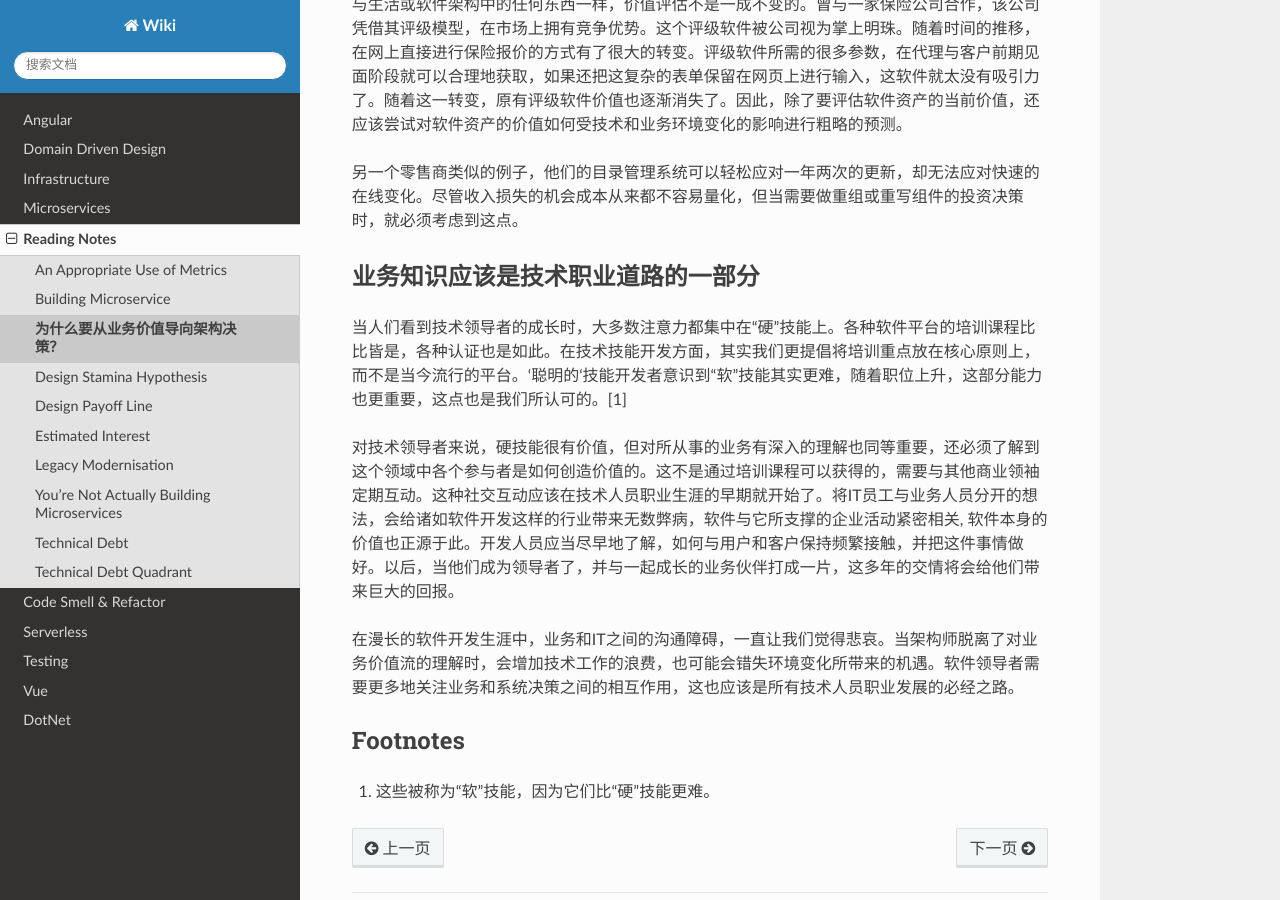
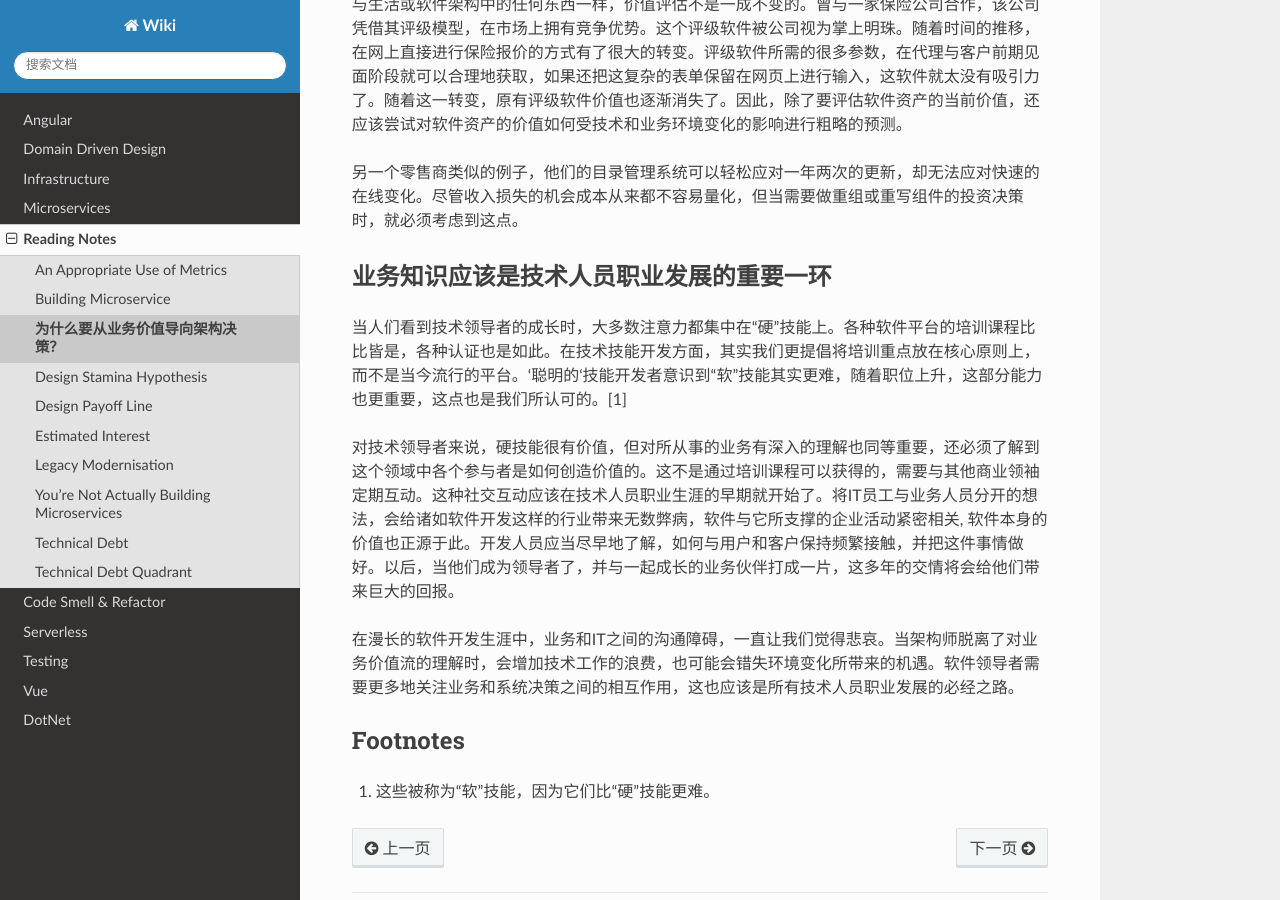
Before and after one commit to abigail830/Sphinx_wiki, a Sphinx documentation site: the page built from source/Reading/Business-Value-as-an-Architectural-Attribute.rst, in a window 1280 px wide and 900 px high, scrolled down 3060 px. Built offline with Sphinx 7.4.7 and the Read the Docs theme 2.0.0, drawn with Linux system fonts in a browser that asks for light colours.

Commit message:
Update Business-Value-as-an-Architectural-Attribute.rst

```diff
--- a/source/Reading/Business-Value-as-an-Architectural-Attribute.rst
+++ b/source/Reading/Business-Value-as-an-Architectural-Attribute.rst
@@ -70,7 +70,7 @@
 另一个零售商类似的例子，他们的目录管理系统可以轻松应对一年两次的更新，却无法应对快速的在线变化。尽管收入损失的机会成本从来都不容易量化，但当需要做重组或重写组件的投资决策时，就必须考虑到这点。
 
 
-业务知识应该是技术职业道路的一部分
+业务知识应该是技术人员职业发展的重要一环
 ----------------------------------
 
 当人们看到技术领导者的成长时，大多数注意力都集中在“硬”技能上。各种软件平台的培训课程比比皆是，各种认证也是如此。在技术技能开发方面，其实我们更提倡将培训重点放在核心原则上，而不是当今流行的平台。‘聪明的‘技能开发者意识到“软”技能其实更难，随着职位上升，这部分能力也更重要，这点也是我们所认可的。[1]
```
